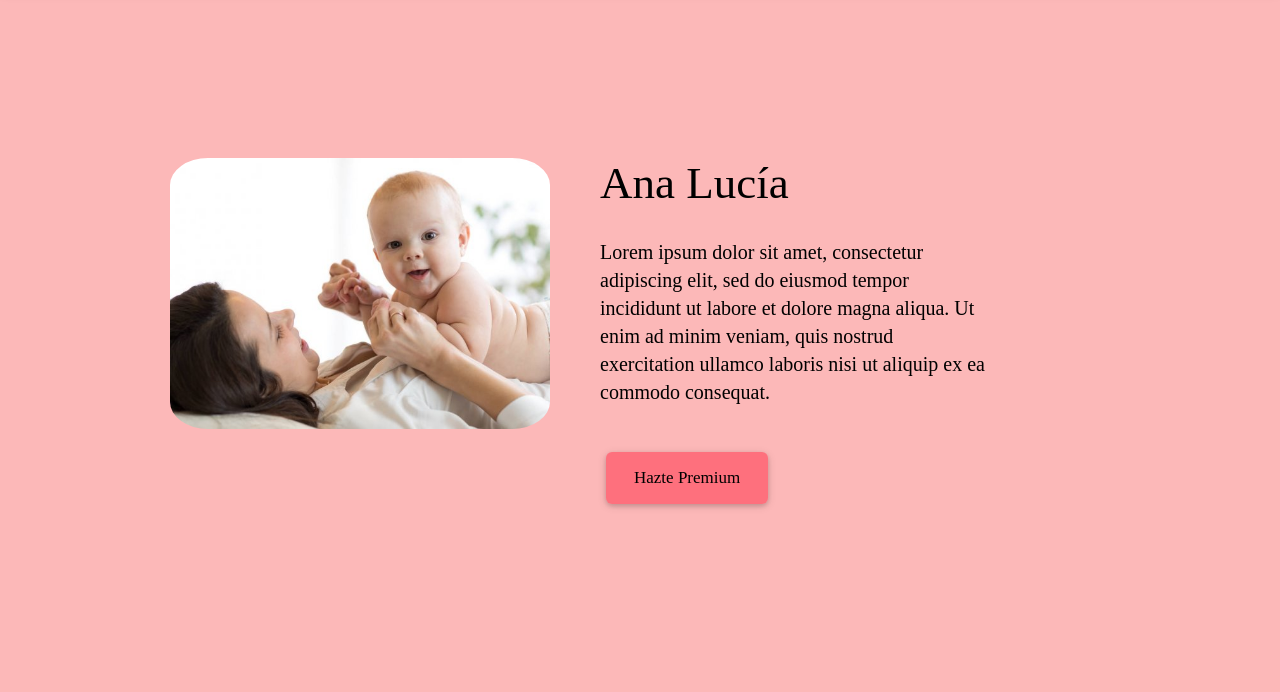
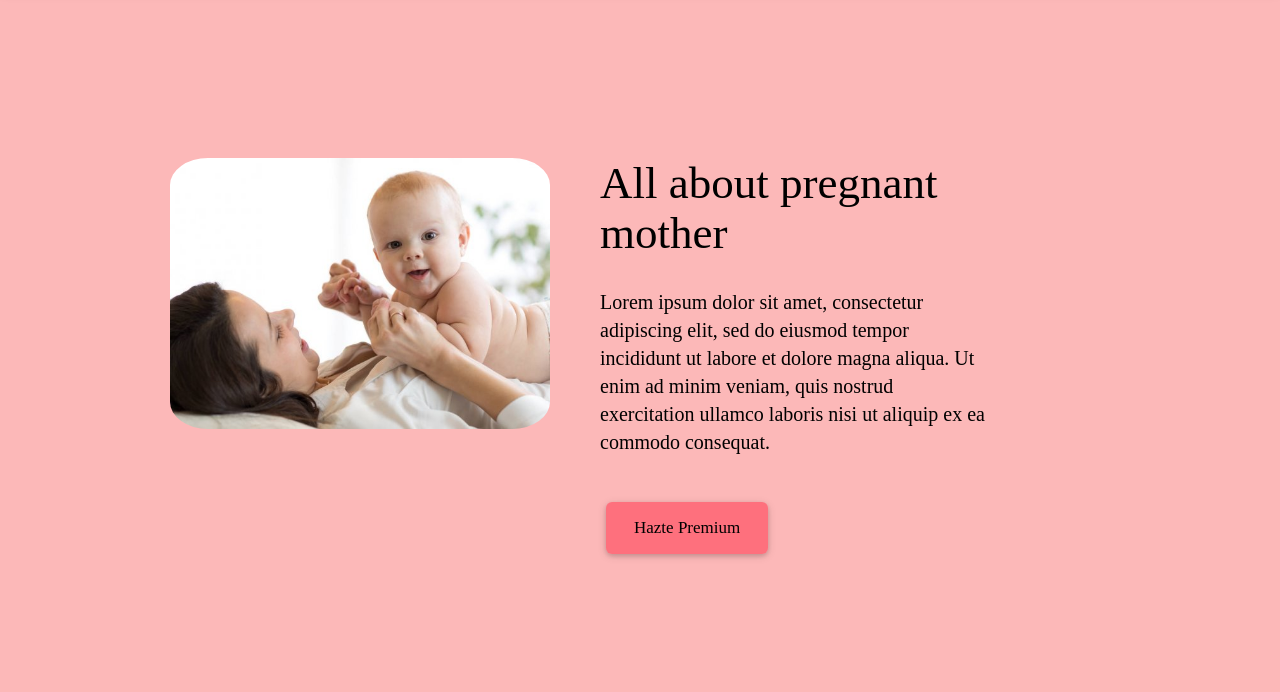
Before and after one commit to Alonso-20/Landing-Webline, a plain HTML site: page index.html in a window 1280 px wide. Shown: the part 108-800 px from the top of the page. Drawn offline with nearby package versions, Linux system fonts and the light colour scheme.

Commit message:
Update index.html

```diff
--- a/index.html
+++ b/index.html
@@ -72,7 +72,7 @@
             </li>
             <li class="" id="info">
                 <div class="titu">
-                    <h1>Ana Lucía</h1>
+                    <h1>All about pregnant mother</h1>
                 </div>
                 <div class="desc">
                     Lorem ipsum dolor sit amet, consectetur adipiscing elit, sed do eiusmod tempor incididunt ut labore et dolore magna aliqua. Ut enim ad minim veniam, quis nostrud exercitation ullamco laboris nisi ut aliquip ex ea commodo consequat.
```
